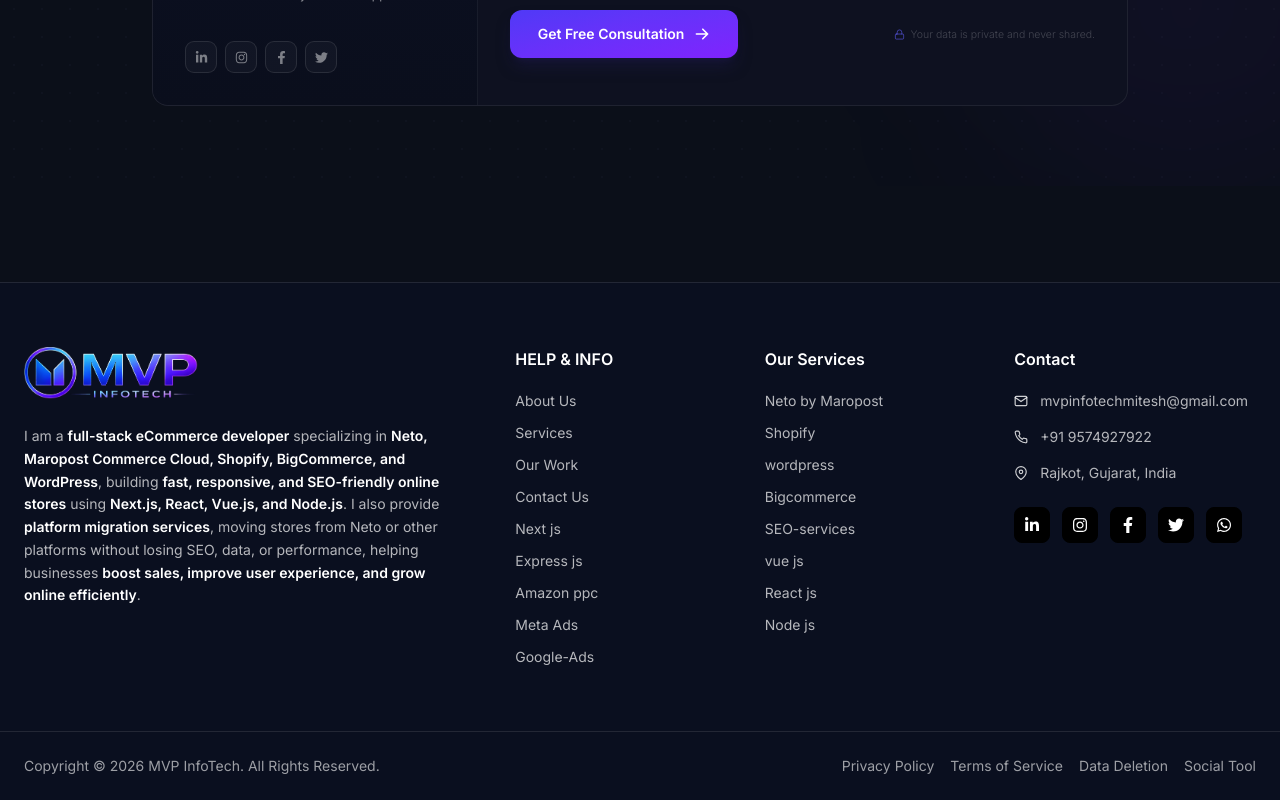
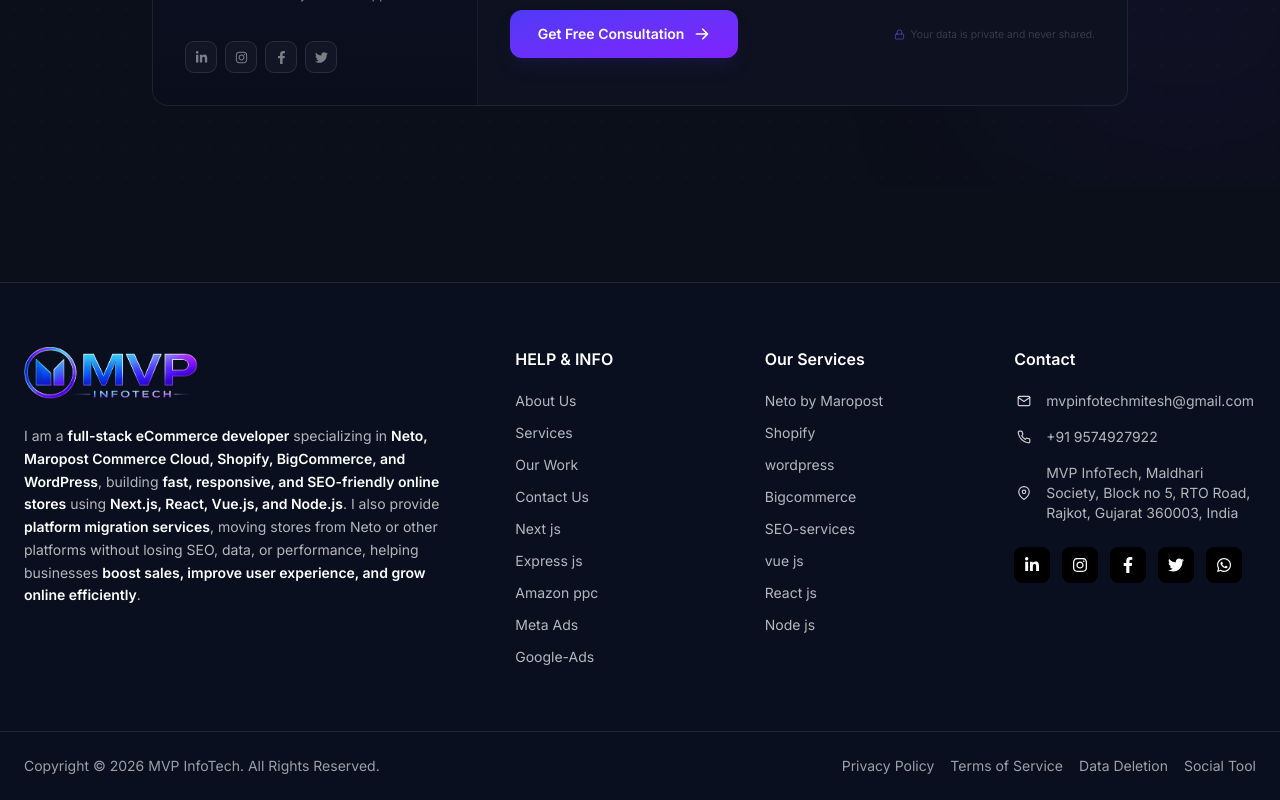
Before and after one commit to miteshparmar49/Movie-Explorer, a Next.js app: page / in a window 1280 px wide. Shown: the part 9864-10664 px from the top of the page. Built offline with nearby package versions, Linux system fonts and the light colour scheme.

Commit message:
address update

```diff
--- a/app/globals.css
+++ b/app/globals.css
@@ -113,3 +113,6 @@ strong {
   color: #fff !important;
   font-weight: 700 !important;
 }
+address.not-italic svg.text-white\/80 {
+    min-width: 20px;
+}
--- a/components/Footer.tsx
+++ b/components/Footer.tsx
@@ -178,8 +178,8 @@ export default function Footer() {
               </li>
 
               <li className="flex items-center gap-3">
-                <FiMapPin className="text-white/80" />
-                <span>Rajkot, Gujarat, India</span>
+                <FiMapPin className="text-white/80"   />
+                <span>MVP InfoTech, Maldhari Society, Block no 5, RTO Road, Rajkot, Gujarat 360003, India</span>
               </li>
             </ul>
 
```
